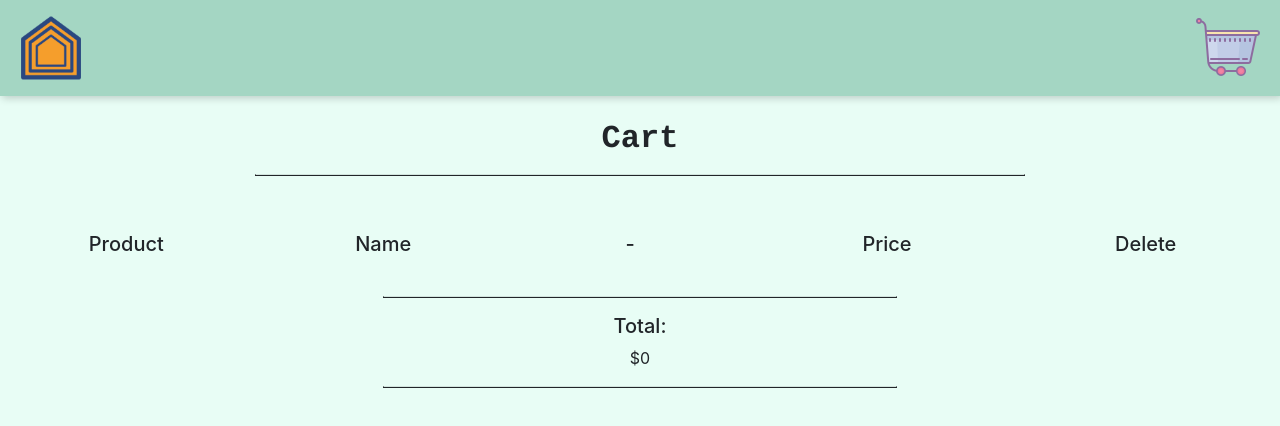
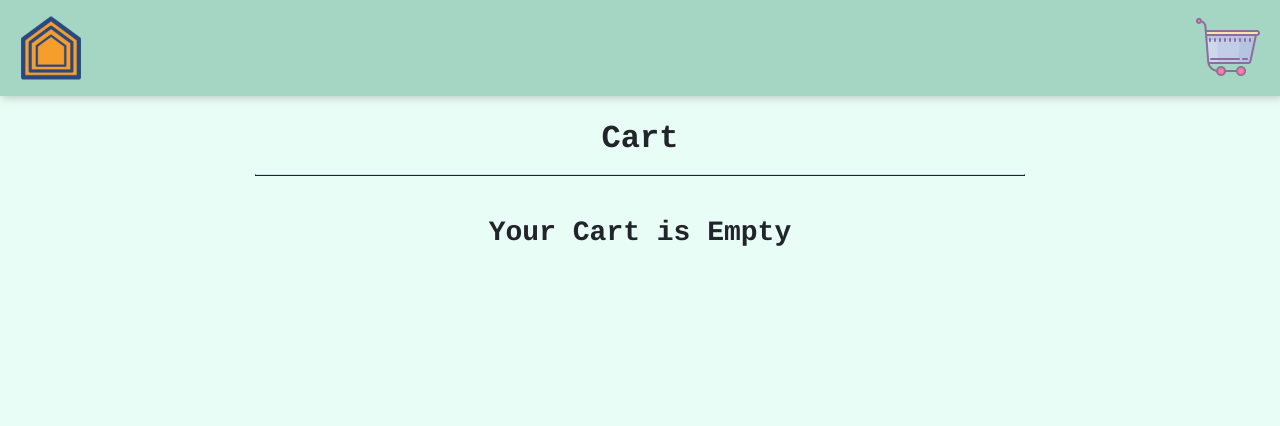
Before and after one commit to sourabkapoor/myCart, a React (Create React App) app: page / in a window 1280 px wide. Both pictures are taken after a click on the picture 1228 px from the left and 48 px from the top of the page. Shown: the top 426 px of the page. Built offline with nearby package versions, Linux system fonts and the light colour scheme.

Commit message:
new changes

```diff
--- a/src/App.js
+++ b/src/App.js
@@ -34,7 +34,6 @@ class App extends React.Component {
     this.setState({index: i})
     if(this.state.route === 'categories')
       this.setState({route: 'products'})
-    console.log(i);
   }
 
   onPress = () => {
@@ -62,7 +61,6 @@ class App extends React.Component {
         state.categories.sort((a,b)=> (state.sort==='lowest')? (a.price < b?1:-1):(a.price > b?1:-1) )
       }
     //return (this.state.filteredProducts: state.products)
-    console.log(state.products);
     })
   }
 
@@ -78,11 +76,9 @@ class App extends React.Component {
     this.setState(prevState => ({
     addToCart: [...prevState.addToCart, e]
     }))
-    console.log(this.state.addToCart)
   }
 
   cartRemove = (e) => {
-    console.log(Object.values(e))
     this.setState({addToCart: this.state.addToCart.filter(function(item) {
       return item.title !== e.title
     })})
@@ -93,7 +89,6 @@ class App extends React.Component {
       <div className="App">
         { this.state.route==='categories' ?
           <div>
-          {console.log(this.state.route)}
           <Nav onPressing={this.onPress} addToCart={this.state.addToCart} cartPress={this.cartPress}/>
           <br/>
           <h2 className='courier b'>Categories</h2>
@@ -104,8 +99,7 @@ class App extends React.Component {
         }
         { this.state.route === 'products' ?
           <div>
-          {console.log(this.state.route)}
-          <Nav onPressing={this.onPress} addtoCart={this.addtoCart} cartPress={this.cartPress}/>
+          <Nav onPressing={this.onPress} addtoCart={this.state.addToCart} cartPress={this.cartPress}/>
           <br/>
           <h2 className='courier b'>Products</h2>
           <Filter sort={this.state.sort} ava={this.state.ava} changeava={this.state.changeava} changeSort={this.state.changeSort}/>
@@ -116,7 +110,6 @@ class App extends React.Component {
         }
         { this.state.route==='cart' ?
           <div>
-            {console.log(this.state.route)}
             <Nav onPressing={this.onPress} addtoCart={this.addtoCart} cartPress={this.cartPress}/>
             <br/>
             <h2 className='courier b'>Cart</h2>
@@ -128,7 +121,6 @@ class App extends React.Component {
         }
         { this.state.route==='define' ?
           <div>
-            {console.log(this.state.route)}
             <Nav onPressing={this.onPress} addtoCart={this.addtoCart} cartPress={this.cartPress}/>
             <br/>
             <Define back={this.back} name={this.state.name} price={this.state.price} description={this.state.describe} image={this.state.image} addToCart={this.addToCart}/>
--- a/src/Components/Cart/Cart.js
+++ b/src/Components/Cart/Cart.js
@@ -27,7 +27,12 @@ const Cart = ({cart, remove}) => {
 		);
 	})
 
-	return(
+	return( <div>
+		{ {cart}.cart.length === 0 ?
+			<div>
+				<h3 className='courier b'>Your Cart is Empty</h3>
+			</div>
+			 :
 			<div >
 				<div className='flex justify-center'>
 					<div className="w-25 pa3 mr2 self-center">
@@ -46,14 +51,15 @@ const Cart = ({cart, remove}) => {
 						<h5>Delete</h5>
 					</div>
 					</div>
-
 				{cartElement}
 				<hr className='w-40 fw4 ba'/>
 				<h5>Total: </h5>{util.formatCurrency(total)}
 				<hr className='w-40 fw4 ba'/>
-			{console.log(cartElement)}
+			</div>
+		}
 		</div>
 	);
+
 }
 
 export default Cart;
--- a/src/Components/Cate/cate.js
+++ b/src/Components/Cate/cate.js
@@ -3,9 +3,9 @@ import React from 'react';
 const Cate = ({names, index}) => {
 	const category = names.map((hits, i) => {
 		return (
-			<div className='w-20 pa4 mr2 mb2 br3 dib br3 pd3 ma2 mr2 grow bw2 shadow-4 bg-washed-yellow pointer'
+			<div className='w-20 pa4 mr2 mb2 br3 dib ma3 grow shadow-4 bg-washed-yellow pointer h4'
 			key={i} onClick={()=> index(i)} >
-				{hits.className}
+				<div className='mt3'>{hits.className}</div>
 			</div>
 		)
 	});
--- a/src/Components/Define/Define.js
+++ b/src/Components/Define/Define.js
@@ -1,7 +1,9 @@
 import React from 'react';
 import Back from './back-arrow.png'
 
-const Define = ({back, name, price, description, image}) => {
+const Define = ({back, name, price, description, image, addToCart}) => {
+	const obj = {title: `${name}`, price: `${price}` , image: `${image}` }
+
 
 	return (
 		<div>
@@ -11,6 +13,8 @@ const Define = ({back, name, price, description, image}) => {
 			<img src={image} alt="Product" height="300" width="auto"/>
 			<br/><br/>
             <h3 className='courier w-30 center bg-lightest-blue'>price: ${price}</h3>
+			<button className='ma2 pa3 f5 link br2 white bg-dark-blue grow center'
+				onClick={(e) => addToCart(obj)} >Add to Cart</button>
             <h4 className='georgia'>{description}</h4>
 		<div className='flex justify-between'>
 			<div className='w-100 pa3 items-end'>
--- a/src/Components/Nav/Nav.js
+++ b/src/Components/Nav/Nav.js
@@ -3,13 +3,13 @@ import {Navbar} from 'react-bootstrap';
 import img from './cart.png'
 import main from './logo.png';
 
-const Nav = ({onPressing, routeChange, addTocart, cartPress}) => {
+const Nav = ({onPressing, routeChange, addtocart, cartPress}) => {
 	return(
 		<Navbar className='shadow-4 nav-color'>
 		  <Navbar.Brand className='pointer' onClick={onPressing}><img src={main} alt='main' height='70'/></Navbar.Brand>
 		  <Navbar.Toggle />
 		  <Navbar.Collapse className="justify-content-end">
-		    <img className='pointer pa1' src={img} alt='Cart' onClick={cartPress}/>
+		  <img className='pointer pa1' src={img} alt='Cart' onClick={cartPress}/>
 		  </Navbar.Collapse>
 		</Navbar>
 	);
--- a/src/Components/Products/Products.js
+++ b/src/Components/Products/Products.js
@@ -13,7 +13,7 @@ const products = names.map((item, i)=> {
 				<img src={items.image} alt="logo" height="100" width="auto"/> <br/>
 				{items.title} <hr/>
 				{util.formatCurrency(items.price)}
-				<button className='ma2 pa2 f6 link br2 white bg-dark-blue grow'
+				<button className='ma2 pa2 f6 link br2 white bg-dark-blue grow center'
 				onClick={(e)=> (addToCart(items), e.stopPropagation())} >Add to Cart</button>
 			</div>)
 			}
--- a/src/Components/Products/util.js
+++ b/src/Components/Products/util.js
@@ -1,5 +1,5 @@
 export default {
     formatCurrency: function (num) {
-        return '$' + Number(num).toLocaleString() + ' ';
+        return '$' + Number(num).toLocaleString() + '  ';
     }
 }
```
Also changed, not shown: package.json (+2 -12 lines), 1 other file (tests, documents, lock files or other folders). Lines whose indentation alone changed are shown as unchanged.
